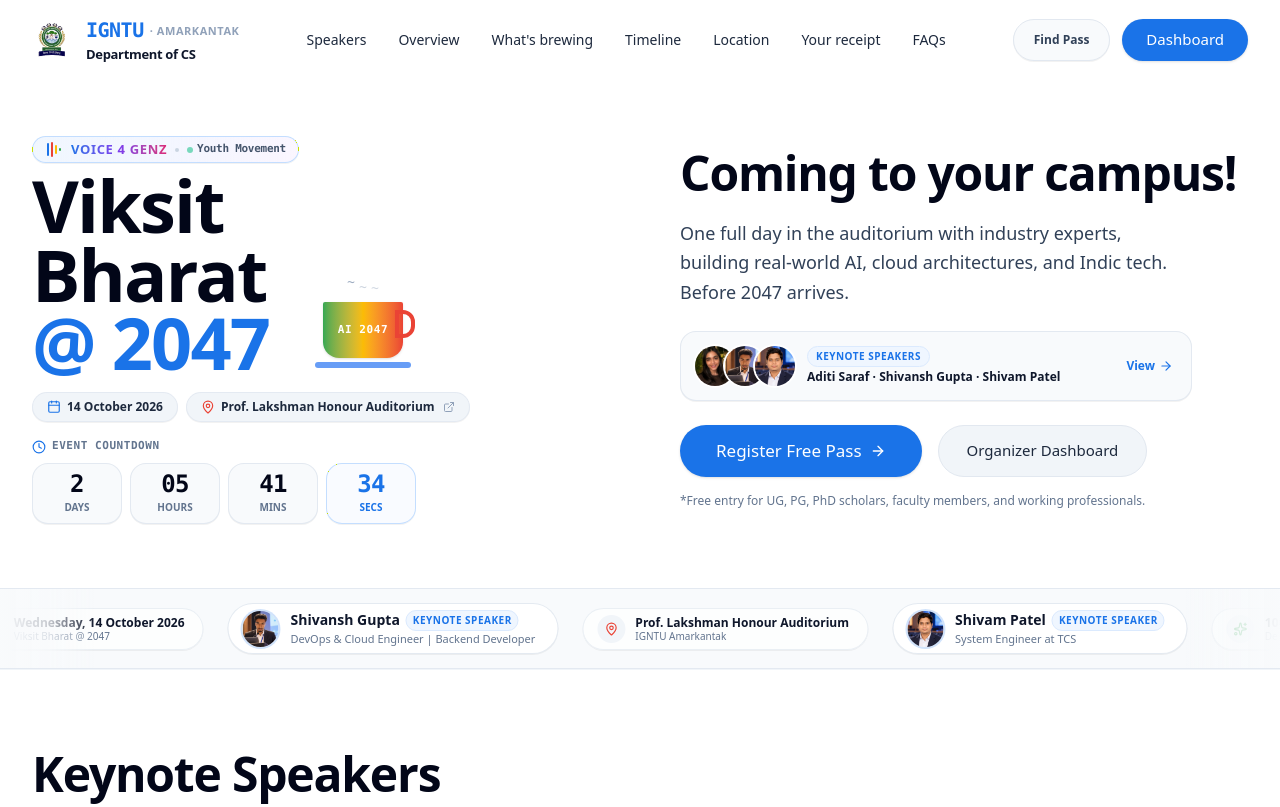
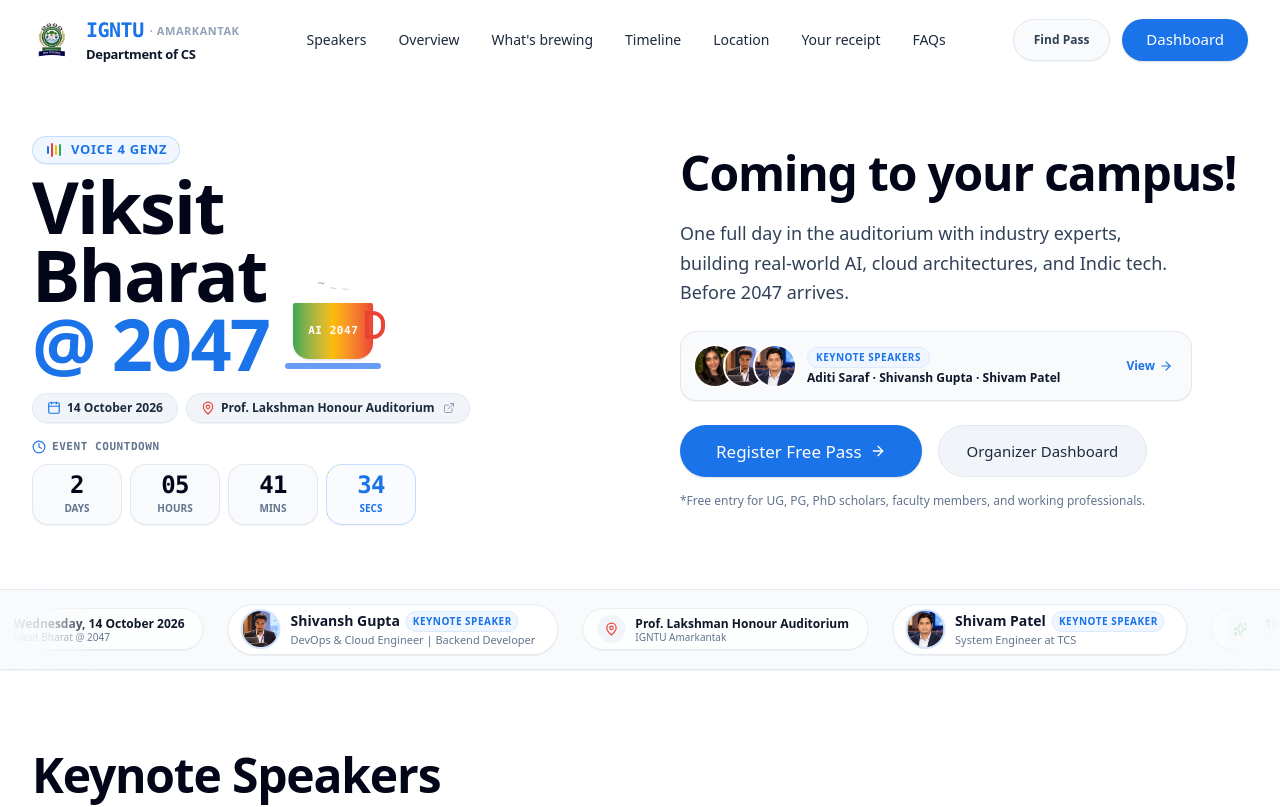
Before and after one commit to Peeyush2006/Workshop-igntu, a Next.js app: page / in a window 1280 px wide. Shown: the top 807 px of the page. Built offline with nearby package versions, Linux system fonts and the light colour scheme.

Commit message:
Make Voice 4 GenZ badge constant with fixed height to eliminate page movement

```diff
--- a/src/components/Hero.tsx
+++ b/src/components/Hero.tsx
@@ -80,48 +80,20 @@
               {/* Bold Event Title Artwork (Matching Builder Pop-Up Typography) */}
               <div className="flex items-end gap-4 mt-2">
                 <div>
-                  {/* Animated Voice 4 GenZ Feature just upside of Viksit Bharat @ 2047 */}
-                  <motion.div
-                    initial={{ opacity: 0, y: -8 }}
-                    animate={{ opacity: 1, y: 0 }}
-                    transition={{ duration: 0.5, ease: 'easeOut' }}
-                    className="inline-flex items-center gap-2 mb-2 px-3 py-1 rounded-full bg-gradient-to-r from-blue-50/90 via-indigo-50/70 to-purple-50/90 border border-blue-200/90 shadow-2xs group select-none"
-                  >
-                    {/* Live Equalizer Voice Waveform */}
+                  {/* Constant Voice 4 GenZ Feature just upside of Viksit Bharat @ 2047 */}
+                  <div className="inline-flex items-center gap-2 mb-2 px-3 h-[28px] rounded-full bg-blue-50/90 border border-blue-200/90 shadow-2xs select-none">
+                    {/* Constant Equalizer Voice Waveform */}
                     <div className="flex items-center gap-0.5 h-3.5 px-0.5">
-                      <motion.span
-                        className="w-0.5 bg-[#1A73E8] rounded-full"
-                        animate={{ height: ['4px', '14px', '6px', '16px', '4px'] }}
-                        transition={{ duration: 1.1, repeat: Infinity, ease: 'easeInOut' }}
-                      />
-                      <motion.span
-                        className="w-0.5 bg-[#EA4335] rounded-full"
-                        animate={{ height: ['12px', '4px', '15px', '7px', '12px'] }}
-                        transition={{ duration: 0.9, repeat: Infinity, ease: 'easeInOut', delay: 0.15 }}
-                      />
-                      <motion.span
-                        className="w-0.5 bg-[#FBBC04] rounded-full"
-                        animate={{ height: ['5px', '16px', '5px', '11px', '5px'] }}
-                        transition={{ duration: 1.3, repeat: Infinity, ease: 'easeInOut', delay: 0.3 }}
-                      />
-                      <motion.span
-                        className="w-0.5 bg-[#34A853] rounded-full"
-                        animate={{ height: ['14px', '5px', '12px', '3px', '14px'] }}
-                        transition={{ duration: 1.0, repeat: Infinity, ease: 'easeInOut', delay: 0.2 }}
-                      />
+                      <span className="w-0.5 h-2 bg-[#1A73E8] rounded-full" />
+                      <span className="w-0.5 h-3.5 bg-[#EA4335] rounded-full" />
+                      <span className="w-0.5 h-2.5 bg-[#FBBC04] rounded-full" />
+                      <span className="w-0.5 h-3 bg-[#34A853] rounded-full" />
                     </div>
 
-                    <span className="text-xs sm:text-[13px] font-black uppercase tracking-wider bg-gradient-to-r from-[#1A73E8] via-[#7C3AED] to-[#DB2777] bg-clip-text text-transparent font-sans">
+                    <span className="text-xs sm:text-[13px] font-black uppercase tracking-wider text-[#1A73E8] font-sans leading-none">
                       Voice 4 GenZ
                     </span>
-
-                    <span className="w-1 h-1 rounded-full bg-slate-300" />
-
-                    <span className="text-[10px] sm:text-[11px] font-bold text-slate-600 font-mono tracking-tight flex items-center gap-1">
-                      <span className="w-1.5 h-1.5 rounded-full bg-emerald-500 animate-pulse" />
-                      Youth Movement
-                    </span>
-                  </motion.div>
+                  </div>
 
                   <h1 className="text-5xl sm:text-6xl md:text-7xl font-black text-slate-950 tracking-tight leading-[0.95] font-sans">
                     Viksit <br />
```
